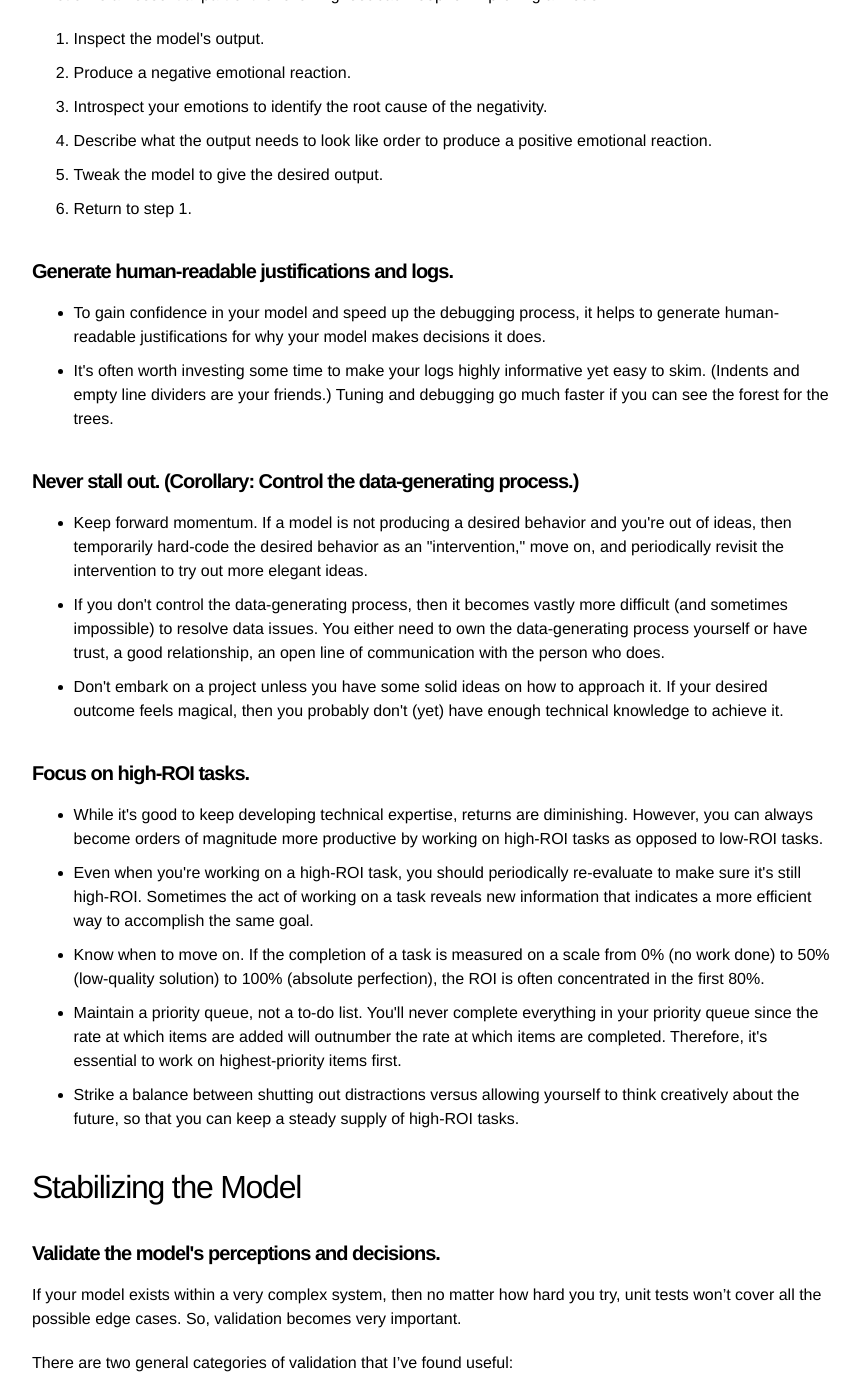
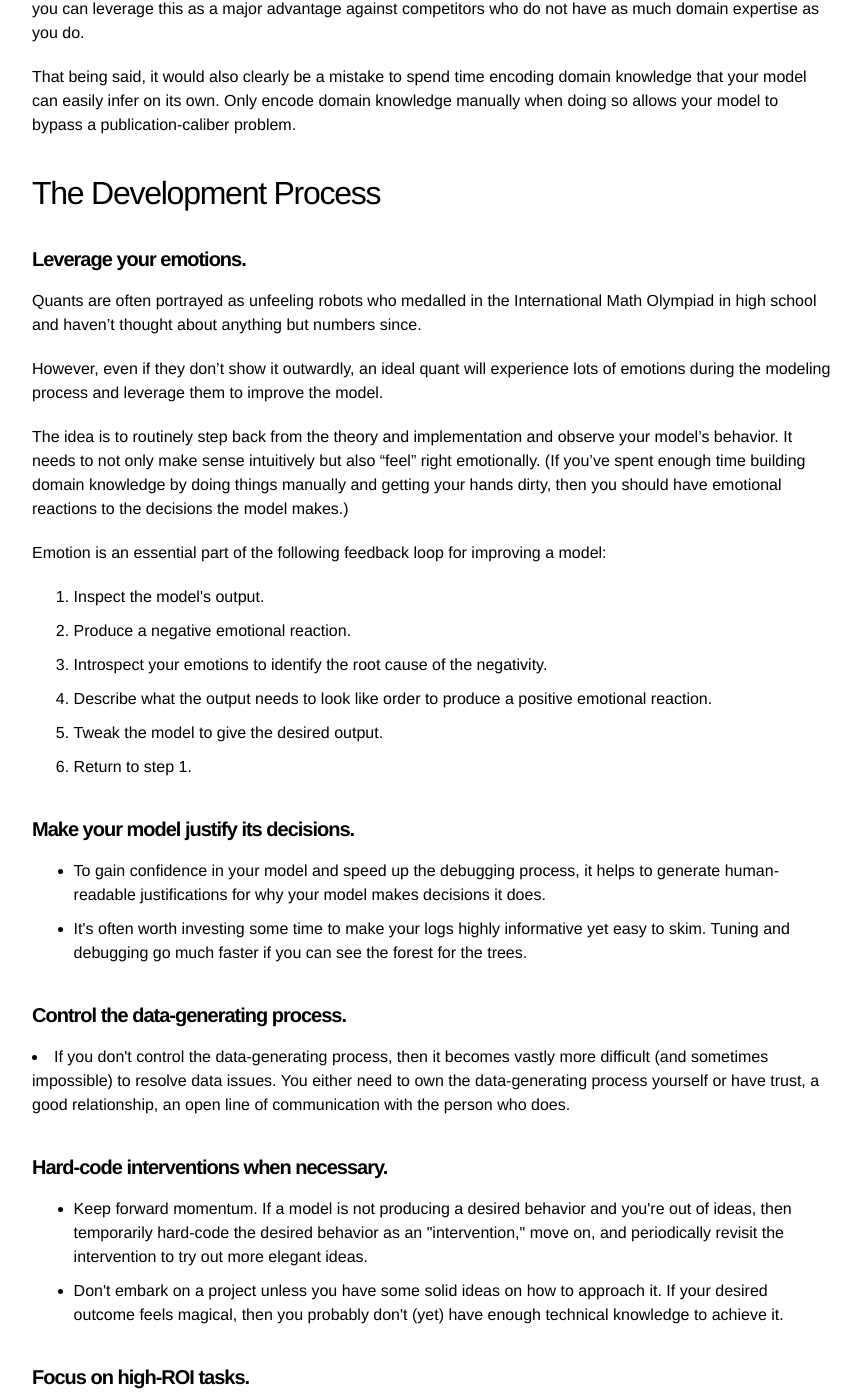
Before and after one commit to quantmonster/quantmonster.github.io, a Jekyll site: the page built from _posts/2022-09-07-modeling-tips.md, in a window 1280 px wide and 1400 px high, scrolled down 2817 px. Shown: the whole window, without its empty margins (208-1069 px from the left). Built offline with Jekyll 4.4.1, drawn with Linux system fonts in a browser that asks for light colours; some of the changed text lies outside the part shown.

Commit message:
Update 2022-09-07-modeling-tips.md

```diff
--- a/_posts/2022-09-07-modeling-tips.md
+++ b/_posts/2022-09-07-modeling-tips.md
@@ -4,7 +4,6 @@ title:  "(In Progress) Tips for Developing Valuable Models"
 excerpt: "Stuff you don't find in math textbooks."
 ---
 
-<!--
 <h2>At A Glance</h2>
 
 <ol>
@@ -14,14 +13,15 @@ excerpt: "Stuff you don't find in math textbooks."
 <li>Your model can only be as good as its underlying data.</li>
 <li>Don't be afraid to encode domain knowledge manually.</li>
 <li>Leverage your emotions.</li>
-<li>Generate human-readable justifications and logs.</li>
+<li>Make your model justify its own decisions.</li>
+<li>Control the data-generating process.</li>
+<li>Hard-code interventions when necessary.</li>
+<li>Focus on high-ROI tasks.</li>
 <li>Validate the model's perceptions and decisions.</li>
 <li>Don't get derailed by minor data issues.</li>
-
-... (this is out-of-date)
-
+<li>Refactor when appropriate.</li>
+<li>If the goal is to "wow" users, then the model must clearly demonstrate its sophistication.</li>
 </ol>
--->
 
 <h2>The Problem</h2>
 
@@ -108,17 +108,20 @@ Emotion is an essential part of the following feedback loop for improving a mode
 <li>Return to step 1.</li>
 </ol>
 
-<h4><b>Generate human-readable justifications and logs.</b></h4>
+<h4><b>Make your model justify its decisions.</b></h4>
 
 <ul>
  <li>To gain confidence in your model and speed up the debugging process, it helps to generate human-readable justifications for why your model makes decisions it does.</li>
- <li>It's often worth investing some time to make your logs highly informative yet easy to skim. (Indents and empty line dividers are your friends.) Tuning and debugging go much faster if you can see the forest for the trees.</li>
+ <li>It's often worth investing some time to make your logs highly informative yet easy to skim. Tuning and debugging go much faster if you can see the forest for the trees.</li>
 </ul>
 
-<h4><b>Never stall out. (Corollary: Control the data-generating process.)</b></h4>
+<h4><b>Control the data-generating process.</b></h4>
+
+ <li>If you don't control the data-generating process, then it becomes vastly more difficult (and sometimes impossible) to resolve data issues. You either need to own the data-generating process yourself or have trust, a good relationship, an open line of communication with the person who does.</li>
+
+<h4><b>Hard-code interventions when necessary.</b></h4>
 <ul>
  <li>Keep forward momentum. If a model is not producing a desired behavior and you're out of ideas, then temporarily hard-code the desired behavior as an "intervention," move on, and periodically revisit the intervention to try out more elegant ideas.</li>
- <li>If you don't control the data-generating process, then it becomes vastly more difficult (and sometimes impossible) to resolve data issues. You either need to own the data-generating process yourself or have trust, a good relationship, an open line of communication with the person who does.</li>
  <li>Don't embark on a project unless you have some solid ideas on how to approach it. If your desired outcome feels magical, then you probably don't (yet) have enough technical knowledge to achieve it.</li>
 </ul>
 
```
